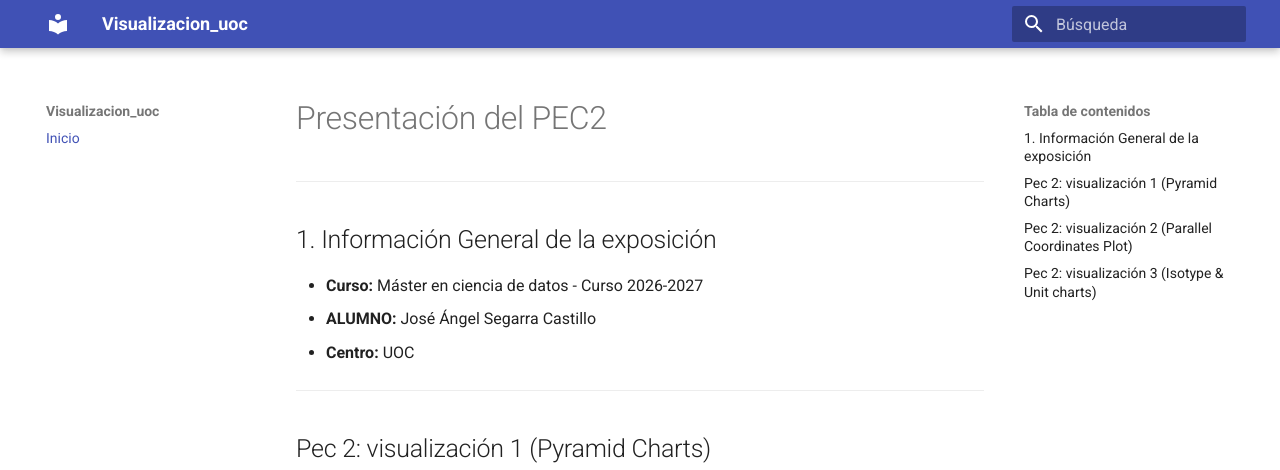
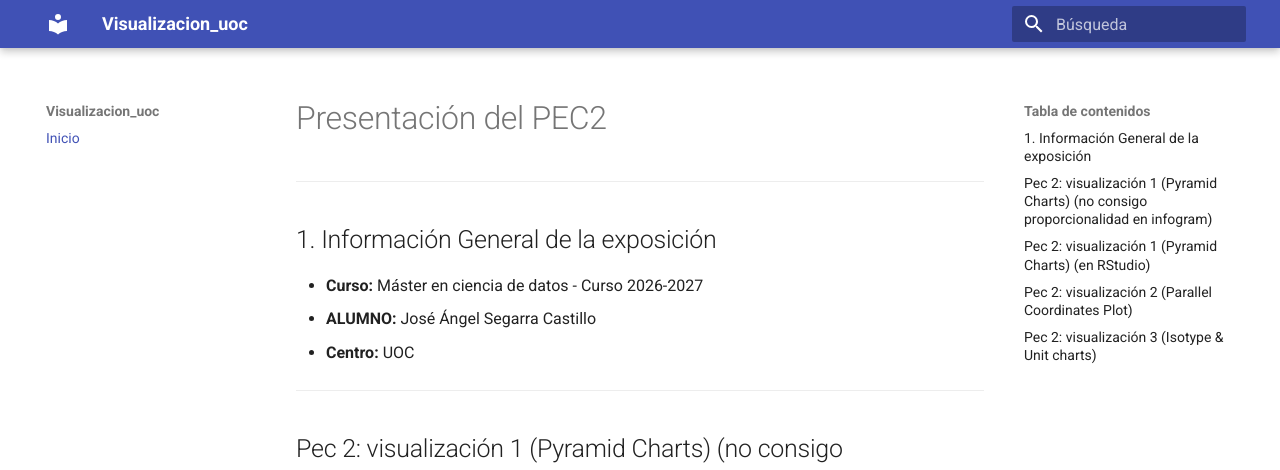
Before and after one commit to JoseAngelSeveroOchoa/Visualizacion_uoc, an MkDocs documentation site: the page built from docs/index.md, in a window 1280 px wide and 1400 px high. Shown: the top 470 px of the window. Built offline with MkDocs 1.6.1 and Material for MkDocs 9.7.7, drawn with Linux system fonts in a browser that asks for light colours; some of the changed text lies outside the part shown.

```diff
--- a/docs/index.md
+++ b/docs/index.md
@@ -10,10 +10,19 @@
 
 ---
 
-## Pec 2: visualización 1 (Pyramid Charts)
+## Pec 2: visualización 1 (Pyramid Charts) (no consigo proporcionalidad en infogram)
 
 
 <div style="position: relative; width: 100%; height: 0px; padding: 100% 0px 0px; overflow: hidden; will-change: transform;"><iframe loading="lazy" src="https://e.infogram.com/8aa8ce65-04bc-4dec-99f0-bf01371912b2?src=embed&amp;embed_type=responsive_iframe" title="Salud_por_edad" allowfullscreen="" allow="fullscreen" style="position: absolute; width: 100%; height: 100%; top: 0px; left: 0px; border-width: medium; border-style: none; border-color: currentcolor; border-image: none; padding: 0px; margin: 0px;"></iframe></div><div style="padding: 8px 0px; font-family: Arial; font-size: 13px; line-height: 15px; text-align: center; border-top: 1px solid rgb(218, 218, 218); margin: 0px 30px;"><a href="https://infogram.com/saludporedad-1h984wv7zj97d2p" target="_blank" style="color: rgb(152, 152, 152); text-decoration: none;">Salud_por_edad</a><br><a href="https://infogram.com" target="_blank" rel="nofollow" style="color: rgb(152, 152, 152); text-decoration: none;">Infogram</a></div>
+
+
+---
+
+## Pec 2: visualización 1 (Pyramid Charts) (en RStudio)
+
+![Pirámide de la población adulta en España según IMC, 2020](piramide_R.png)
+
+
 
 ---
 
```
Also changed, not shown: docs/img/ods.jpg (deleted), docs/img/piramide_R.png (added), site/index.html.
